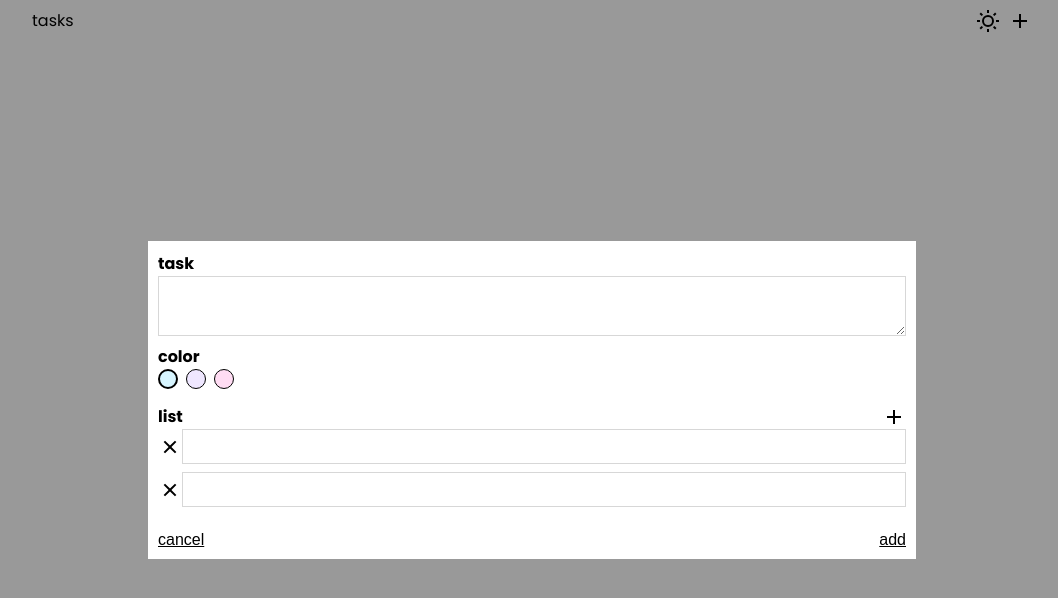
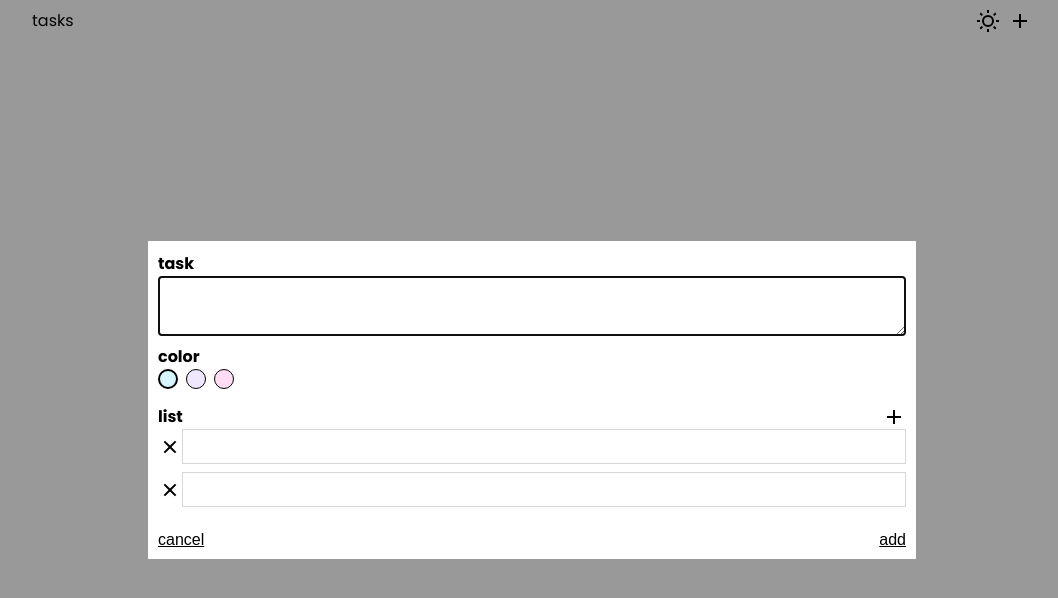
Before and after one commit to colorlessenergy/tasks, a Next.js app: page / in a window 1280 px wide. Both pictures are taken after a click on the button 1128 px from the left and 20 px from the top of the page. Shown: the top 598 px of the page, without its empty margins (108-1166 px from the left). Built offline with nearby package versions, Linux system fonts and the light colour scheme.

Commit message:
focus task textarea

```diff
--- a/components/Home/TaskForm/Task.js
+++ b/components/Home/TaskForm/Task.js
@@ -1,7 +1,14 @@
+import { useEffect, useRef } from 'react';
+
 const Task = ({ state, dispatch, formValidation }) => {
     const handleTaskChange = event => {
         dispatch({ type: 'CHANGE_TASK', task: event.currentTarget.value });
     };
+
+    const textareaRef = useRef();
+    useEffect(() => {
+        textareaRef.current.focus();
+    }, []);
 
     return (
         <>
@@ -11,6 +18,7 @@ const Task = ({ state, dispatch, formValidation }) => {
             <textarea
                 onChange={handleTaskChange}
                 value={state.task}
+                ref={textareaRef}
                 name="task"
                 id="task"></textarea>
 
```
